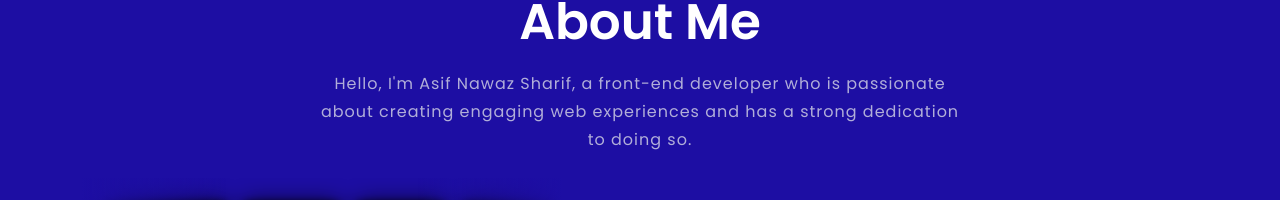
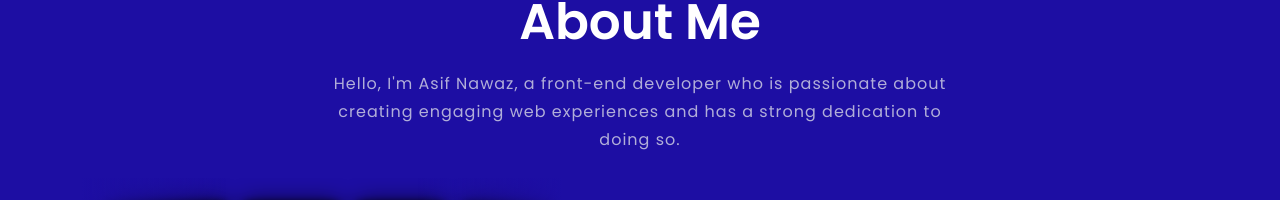
Before and after one commit to asifnawazshareef/portfolio, a React (Vite) app: page / in a window 1280 px wide. Shown: the part 743-943 px from the top of the page. Built offline with nearby package versions, Linux system fonts and the light colour scheme.

Commit message:
add the resume details

```diff
--- a/src/components/AboutMe.jsx
+++ b/src/components/AboutMe.jsx
@@ -10,9 +10,9 @@ const AboutMe = () => {
             <span class="subtitle">My About Details</span>
             <h2>About Me</h2>
             <p className="about-description">
-              Hello, I'm Asif Nawaz Sharif, a front-end developer who is
-              passionate about creating engaging web experiences and has a
-              strong dedication to doing so.
+              Hello, I'm Asif Nawaz, a front-end developer who is passionate
+              about creating engaging web experiences and has a strong
+              dedication to doing so.
             </p>
           </div>
         </div>
--- a/src/components/ContactUs.jsx
+++ b/src/components/ContactUs.jsx
@@ -12,7 +12,7 @@ const ContactUs = () => {
               <div class="row call_details mb-4">
                 <label class="col-sm-3">Call us directly:</label>
                 <div class="col-sm-9 mb-3 mb-lg-2">
-                  <a href="tel:+92 336 1114094">+92 336 1114094</a>
+                  <a href="tel:+92 304 0974004">+92 304 0974004</a>
                 </div>
                 <label class="col-sm-3">Contact Email:</label>
                 <div class="col-sm-9 mb-3 mb-lg-2">
--- a/src/components/Footer.jsx
+++ b/src/components/Footer.jsx
@@ -38,7 +38,7 @@ const Footer = () => {
               <div class="copyright-text text-lg-start text-center mb-3 mb-lg-0">
                 <p class="mb-0 text-center">
                   Copyright © 2024 . All Rights Reserved. <br />
-                  Designed by<a href="#"> Asif Nawaz Sharif</a>
+                  Designed by<a href="#"> Asif Nawaz</a>
                 </p>
               </div>
             </div>
```
Also changed, not shown: 1 other file (tests, documents, lock files or other folders).
